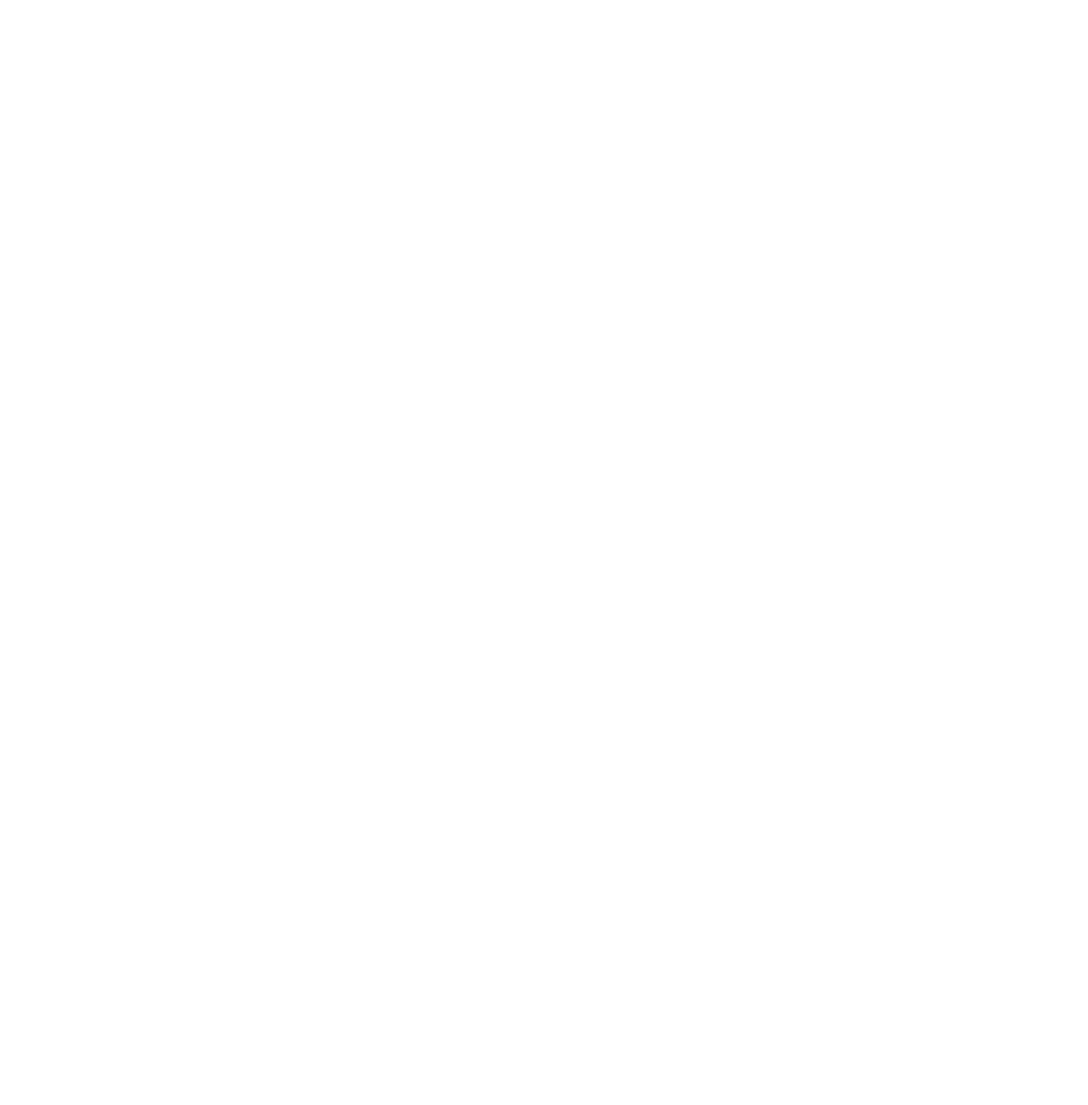
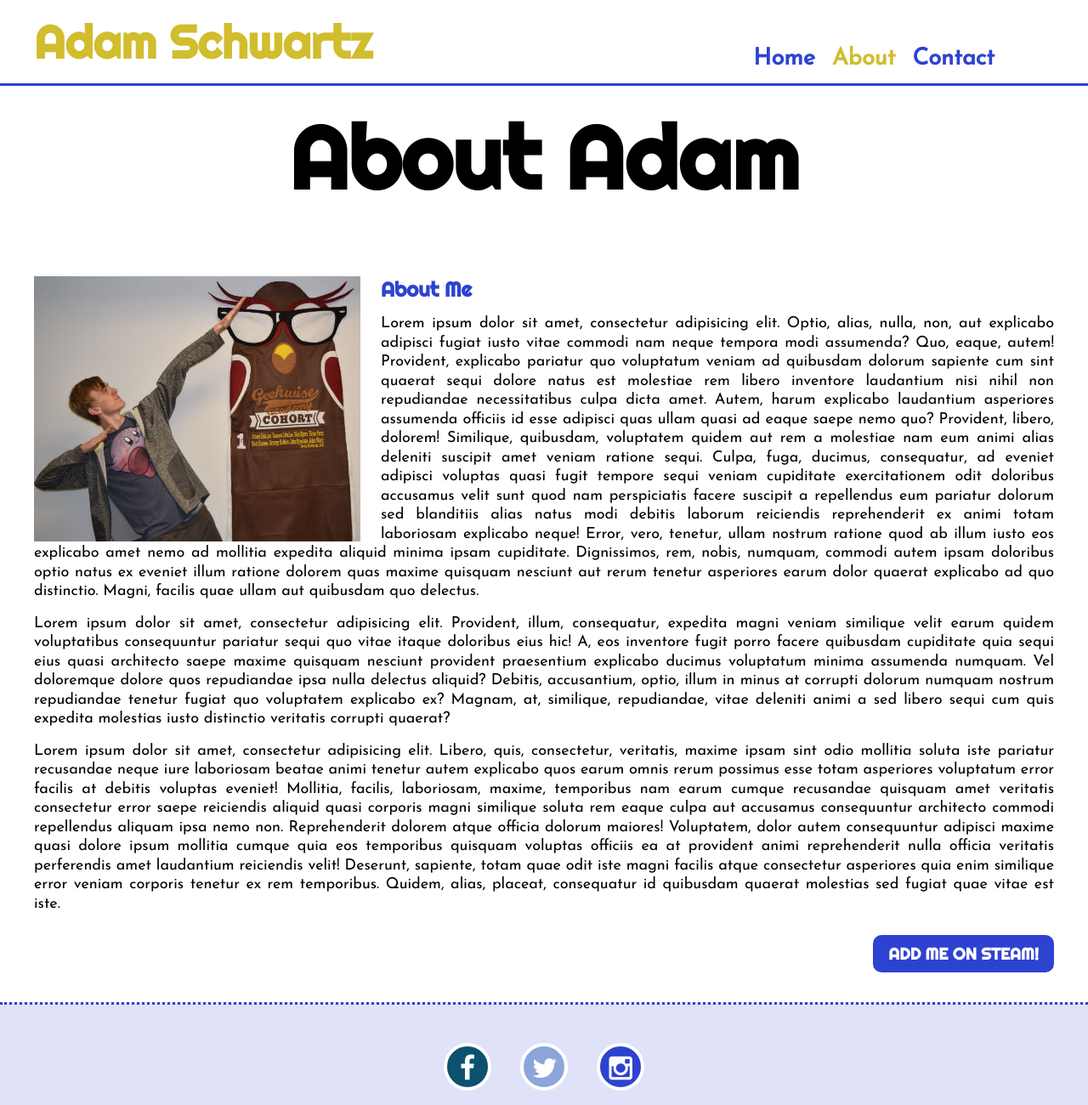
Before and after one commit to Barrik/geekwise_adam, a plain HTML site: page about.html in a window 1280 px wide. Shown: the top 1300 px of the page at 85% size. Before the commit the page ends 800 px from the top, so only its background shows below. Drawn offline with Linux system fonts and the light colour scheme.

Commit message:
added about and contact pages

```diff
--- a/about.html
+++ b/about.html
@@ -0,0 +1,68 @@
+<!doctype html>
+
+<html lang="en">
+     <head>
+          <title>About Adam Schwartz</title>
+
+          <meta charset="utf-8" />
+          <meta name="keywords" content="adam, adam Schwartz, writer, reedley, practice, about, bio, full bio" />
+          <meta name="description" content="This is the about page for Adam Schwartz's forray into Cloud9." />
+
+          <!--<link href='https://fonts.googleapis.com/css?family=Josefin+Sans|Righteous|Bubblegum+Sans' rel='stylesheet' type='text/css'>-->
+          <link rel="stylesheet" href="css/styles.css" type="text/css" />
+          <link rel="stylesheet" href="css/font-awesome.css" type="text/css" />
+     </head>
+     <body>
+          <header>
+               <div id="headerBlock" class="mainBody">
+                    <div id="logo">
+                         <h1><a href="index.html" title="Adam Schwartz">Adam Schwartz</a></h1>
+
+                         <!--THE CODE FOR MY LOGO IS BELOW-->
+                         <!--<a href="#" title="#"><img src="images/logo.svg" title="#" alt="#" /></a>-->
+                    </div>
+                    <nav id="menu">
+                         <ul>
+                              <li><a href="index.html" title="To the home page">Home</a></li>
+                              <li><a href="about.html" title="About me" class="currentPage">About</a></li>
+                              <li><a href="contact.html" title="Contact me">Contact</a></li>
+                         </ul>
+                    </nav>
+               </div>
+          </header>
+          <div id="bannerAbout">
+               <div class="center">
+                    <h1 class="bannerText">About Adam</h1>
+                    <!--<a href="about.html" title="Read the full bio!" class="button">Read My Bio</a>-->
+               </div>
+          </div>
+          <main id="main" class="mainBody">
+
+               <!--About me section below-->
+               <section id="aboutMe" class="mainBody">
+                    <aside class="asideHomeLeft">
+                         <img src="images/adam_portrait.jpg" title="That's me!" alt="A picture of myself" />
+                    </aside>
+                    <article class="articleHomeRight">
+                         <h2>About Me</h2>
+                         <p>Lorem ipsum dolor sit amet, consectetur adipisicing elit. Optio, alias, nulla, non, aut explicabo adipisci fugiat iusto vitae commodi nam neque tempora modi assumenda? Quo, eaque, autem! Provident, explicabo pariatur quo voluptatum veniam ad quibusdam dolorum sapiente cum sint quaerat sequi dolore natus est molestiae rem libero inventore laudantium nisi nihil non repudiandae necessitatibus culpa dicta amet. Autem, harum explicabo laudantium asperiores assumenda officiis id esse adipisci quas ullam quasi ad eaque saepe nemo quo? Provident, libero, dolorem! Similique, quibusdam, voluptatem quidem aut rem a molestiae nam eum animi alias deleniti suscipit amet veniam ratione sequi. Culpa, fuga, ducimus, consequatur, ad eveniet adipisci voluptas quasi fugit tempore sequi veniam cupiditate exercitationem odit doloribus accusamus velit sunt quod nam perspiciatis facere suscipit a repellendus eum pariatur dolorum sed blanditiis alias natus modi debitis laborum reiciendis reprehenderit ex animi totam laboriosam explicabo neque! Error, vero, tenetur, ullam nostrum ratione quod ab illum iusto eos explicabo amet nemo ad mollitia expedita aliquid minima ipsam cupiditate. Dignissimos, rem, nobis, numquam, commodi autem ipsam doloribus optio natus ex eveniet illum ratione dolorem quas maxime quisquam nesciunt aut rerum tenetur asperiores earum dolor quaerat explicabo ad quo distinctio. Magni, facilis quae ullam aut quibusdam quo delectus.</p>
+                         <p>Lorem ipsum dolor sit amet, consectetur adipisicing elit. Provident, illum, consequatur, expedita magni veniam similique velit earum quidem voluptatibus consequuntur pariatur sequi quo vitae itaque doloribus eius hic! A, eos inventore fugit porro facere quibusdam cupiditate quia sequi eius quasi architecto saepe maxime quisquam nesciunt provident praesentium explicabo ducimus voluptatum minima assumenda numquam. Vel doloremque dolore quos repudiandae ipsa nulla delectus aliquid? Debitis, accusantium, optio, illum in minus at corrupti dolorum numquam nostrum repudiandae tenetur fugiat quo voluptatem explicabo ex? Magnam, at, similique, repudiandae, vitae deleniti animi a sed libero sequi cum quis expedita molestias iusto distinctio veritatis corrupti quaerat?</p>
+                         <p>Lorem ipsum dolor sit amet, consectetur adipisicing elit. Libero, quis, consectetur, veritatis, maxime ipsam sint odio mollitia soluta iste pariatur recusandae neque iure laboriosam beatae animi tenetur autem explicabo quos earum omnis rerum possimus esse totam asperiores voluptatum error facilis at debitis voluptas eveniet! Mollitia, facilis, laboriosam, maxime, temporibus nam earum cumque recusandae quisquam amet veritatis consectetur error saepe reiciendis aliquid quasi corporis magni similique soluta rem eaque culpa aut accusamus consequuntur architecto commodi repellendus aliquam ipsa nemo non. Reprehenderit dolorem atque officia dolorum maiores! Voluptatem, dolor autem consequuntur adipisci maxime quasi dolore ipsum mollitia cumque quia eos temporibus quisquam voluptas officiis ea at provident animi reprehenderit nulla officia veritatis perferendis amet laudantium reiciendis velit! Deserunt, sapiente, totam quae odit iste magni facilis atque consectetur asperiores quia enim similique error veniam corporis tenetur ex rem temporibus. Quidem, alias, placeat, consequatur id quibusdam quaerat molestias sed fugiat quae vitae est iste.</p>
+                         <a href="http://steamcommunity.com/profiles/76561198035915229/" title="Read the full bio!" class="button" id="aboutButton" target"_blank">Add Me on Steam!</a>
+                    </article>
+               </section>
+               <!--End of About me section-->
+
+               <!--<hr />-->
+
+          </main>
+          <footer id="copyright">
+               <div id="social">
+                    <a href="#" title="Like us on Facebook!" target="_blank"><i class="fa fa-facebook"></i></a>
+                    <a href="#" title="Follow us on Twitter!" target="_blank"><i class="fa fa-twitter"></i></a>
+                    <a href="#" title="Follow us on Instagram!" target="_blank"><i class="fa fa-instagram"></i></a>
+               </div>
+               <p>&copy; 2015 Adam Schwartz. All rights reserved. | Site by: <a href="#" title="#" target="_blank">Adam Schwartz</a></p>
+          </footer>
+     </body>
+</html>
--- a/css/styles.css
+++ b/css/styles.css
@@ -107,11 +107,34 @@ header {
      background:url(../images/banner_image_home.jpg) no-repeat center top #d1bd2e;
 }
 
-.bannerText {
+#bannerAbout {
+     overflow:hidden;
+     padding:20px 0px;
+     border-top:3px solid #2e42d1;
+     background-size:cover;
+     /*background:#d1bd2e;*/
+}
+
+#bannerContact {
+     overflow:hidden;
+     padding:0px 0px;
+     border-top:3px solid #2e42d1;
+     background-size:cover;
+     /*backgroundw:#d16c2e;*/
+}
+
+.bannerTextHome {
      color:#FFF;
      font-size:6.5em;
      text-align:center;
-     text-shadow:0px 5px 45px #000;
+     text-shadow:0px 0px 45px #000;
+}
+
+.bannerText {
+     color:#000;
+     font-size:6.5em;
+     text-align:center;
+     /*text-shadow:0px 0px 45px #000;*/
 }
 
 .center {
@@ -185,6 +208,10 @@ a.button:hover {
      background-color:#d1bd2e;
 }
 
+#aboutButton {
+     float:right;
+}
+
 /*===== About Me Styles =====*/
 
 #aboutMe {
@@ -196,6 +223,12 @@ a.button:hover {
      width:384px;
      float:left;
      margin-right:24px
+}
+
+.asideHomeRight {
+     width:384px;
+     float:right;
+     margin-left:24px
 }
 
 .articleHomeRight p {
```
Also changed, not shown: contact.html (+75 -0 lines), index.html (+3 -3 lines).
